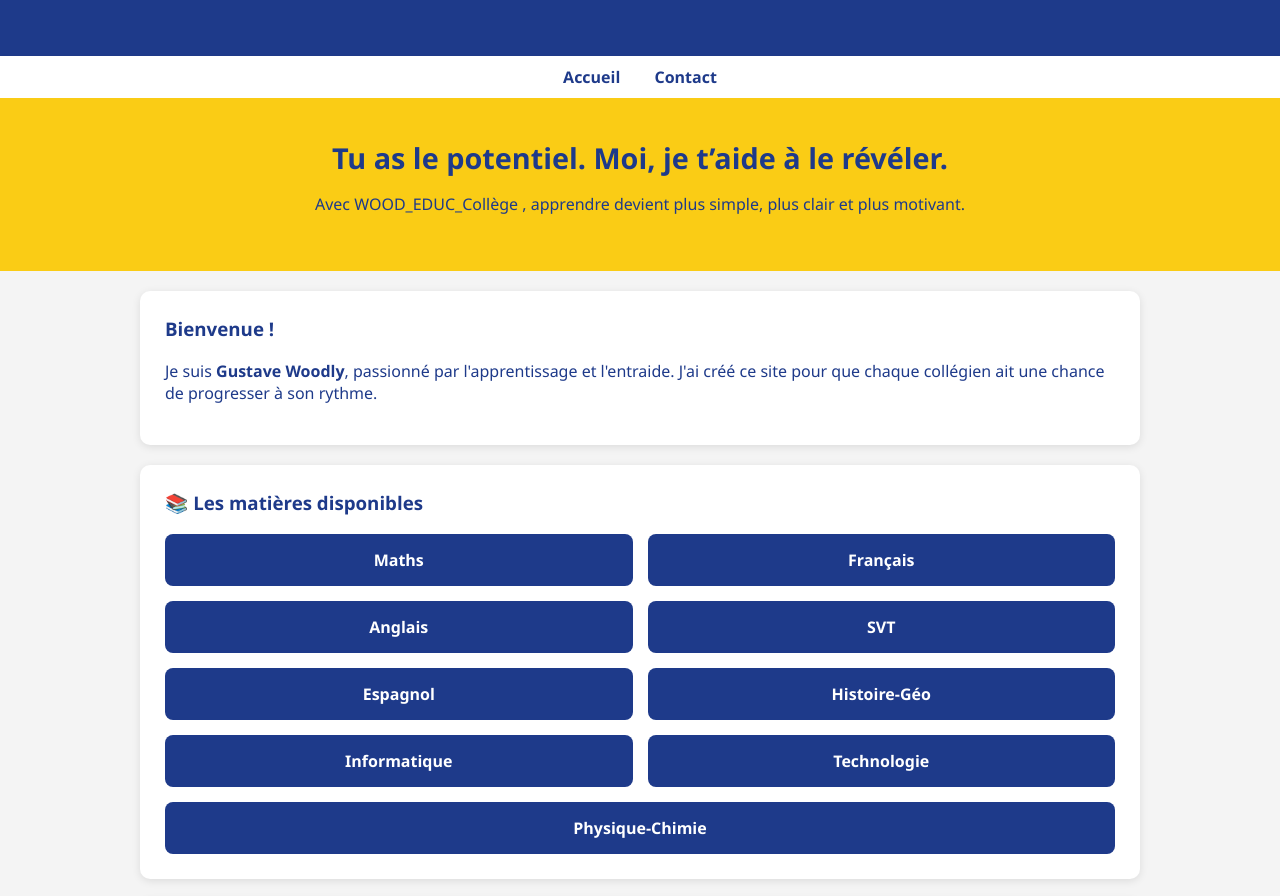
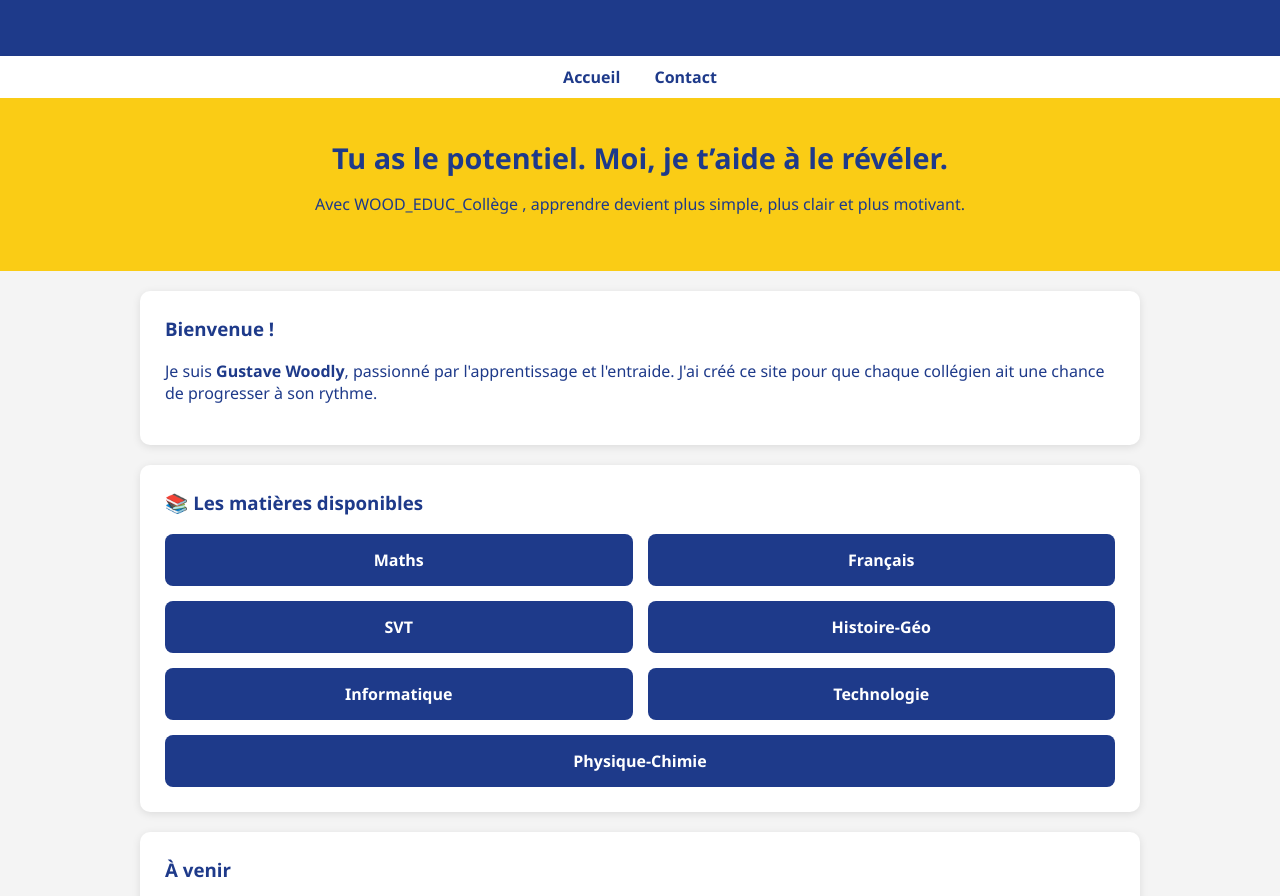
Before and after one commit to WOOD-GUS/wood_educ, a plain HTML site: page index.html in a window 1280 px wide. Shown: the part 141-1037 px from the top of the page. Drawn offline with Linux system fonts and the light colour scheme.

Commit message:
Update index.html

```diff
--- a/index.html
+++ b/index.html
@@ -153,9 +153,7 @@
       <div class="subjects">
         <a href="maths.html">Maths</a>
         <a href="francais.html">Français</a>
-        <a href="anglais.html">Anglais</a>
         <a href="svt.html">SVT</a>
-        <a href="espagnol.html">Espagnol</a>
         <a href="histoire_geo.html">Histoire-Géo</a>
         <a href="informatique.html">Informatique</a>
         <a href="technologie.html">Technologie</a>
```
